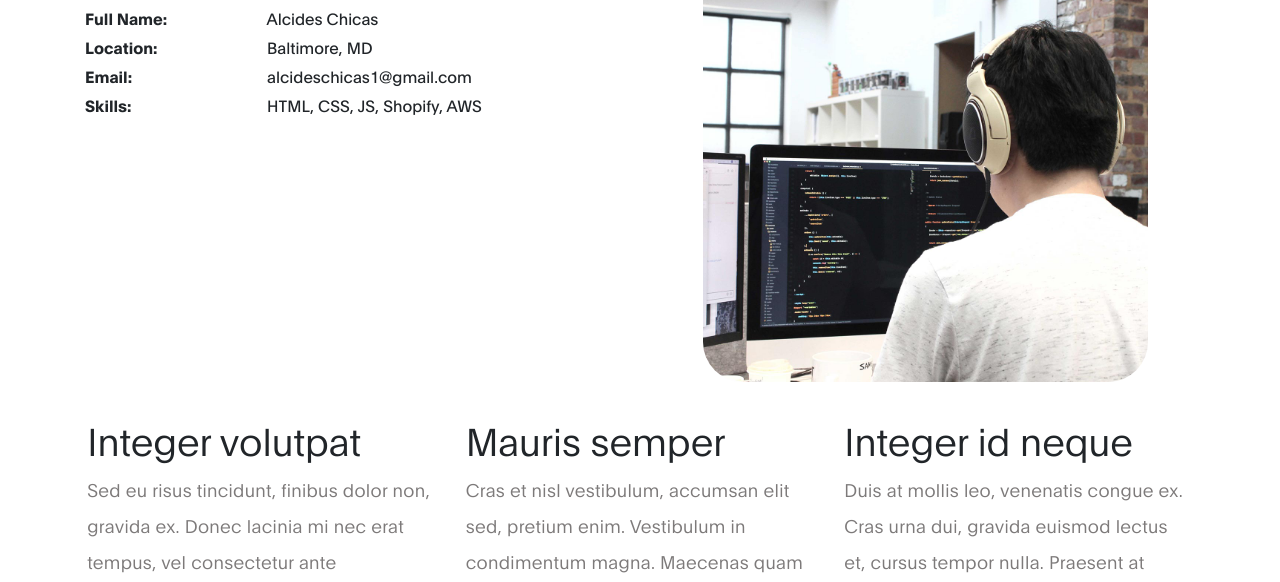
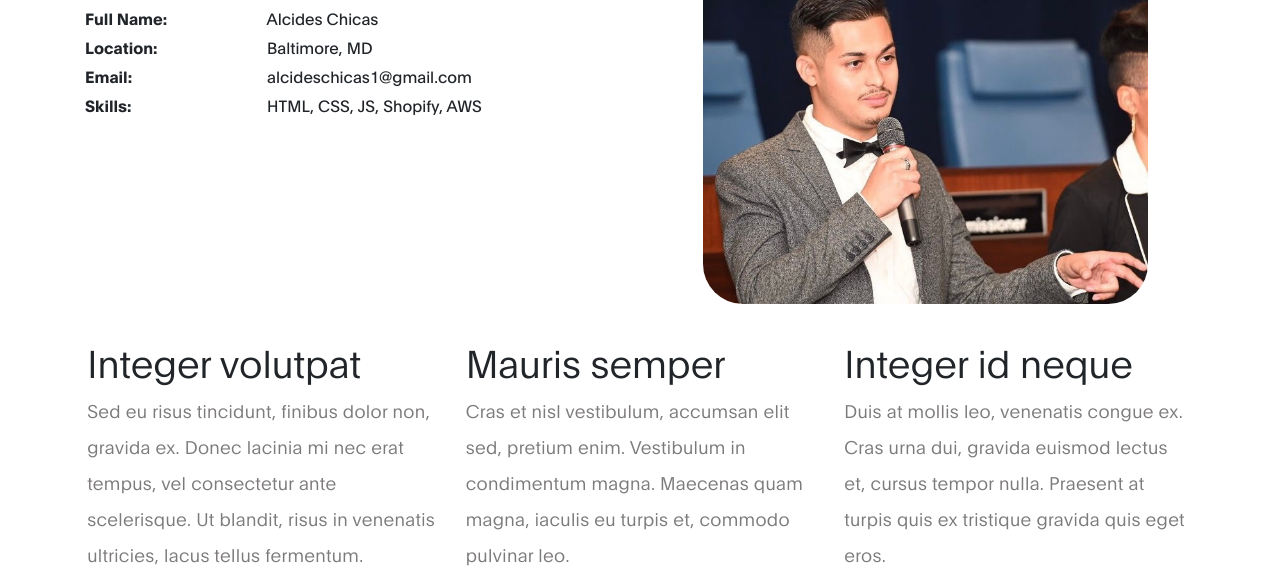
Before and after one commit to alcideschicas/portfolio-2024, a plain HTML site: page index.html in a window 1280 px wide. Shown: the part 582-1164 px from the top of the page. Drawn offline with Linux system fonts and the light colour scheme.

Commit message:
updated image

```diff
--- a/index.html
+++ b/index.html
@@ -70,7 +70,7 @@
                     </ul>
                 </div>
                 <div class="col-lg-5 mx-auto col-md-6 col-12">
-                    <img src="images/true-agency.jpg" class="about-image img-fluid" alt="Alcides's Portfolio HTML Template">
+                    <img src="images/presentation.jpeg" class="about-image img-fluid" alt="Alcides's Portfolio HTML Template">
                 </div>
             </div>
             <div class="row about-third">
```
Also changed, not shown: images/presentation.jpeg (added).
